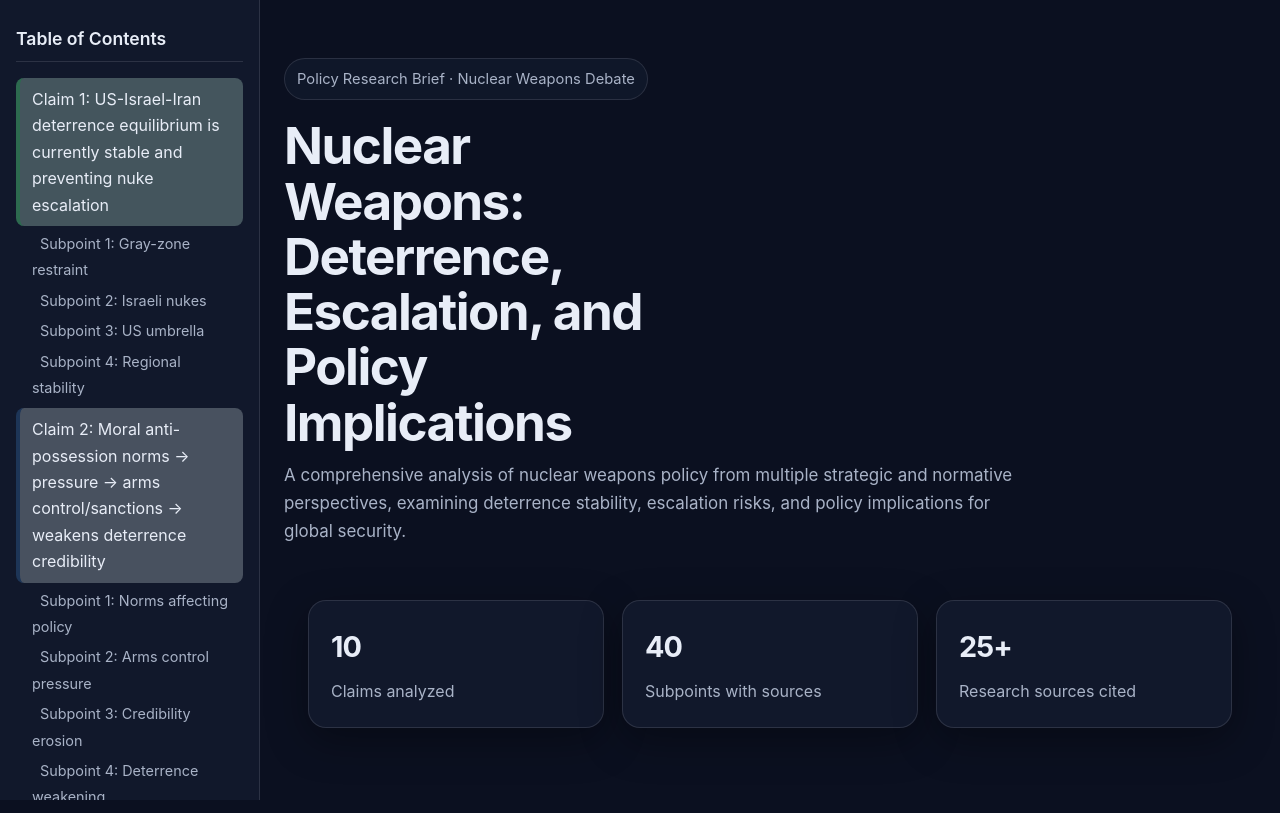
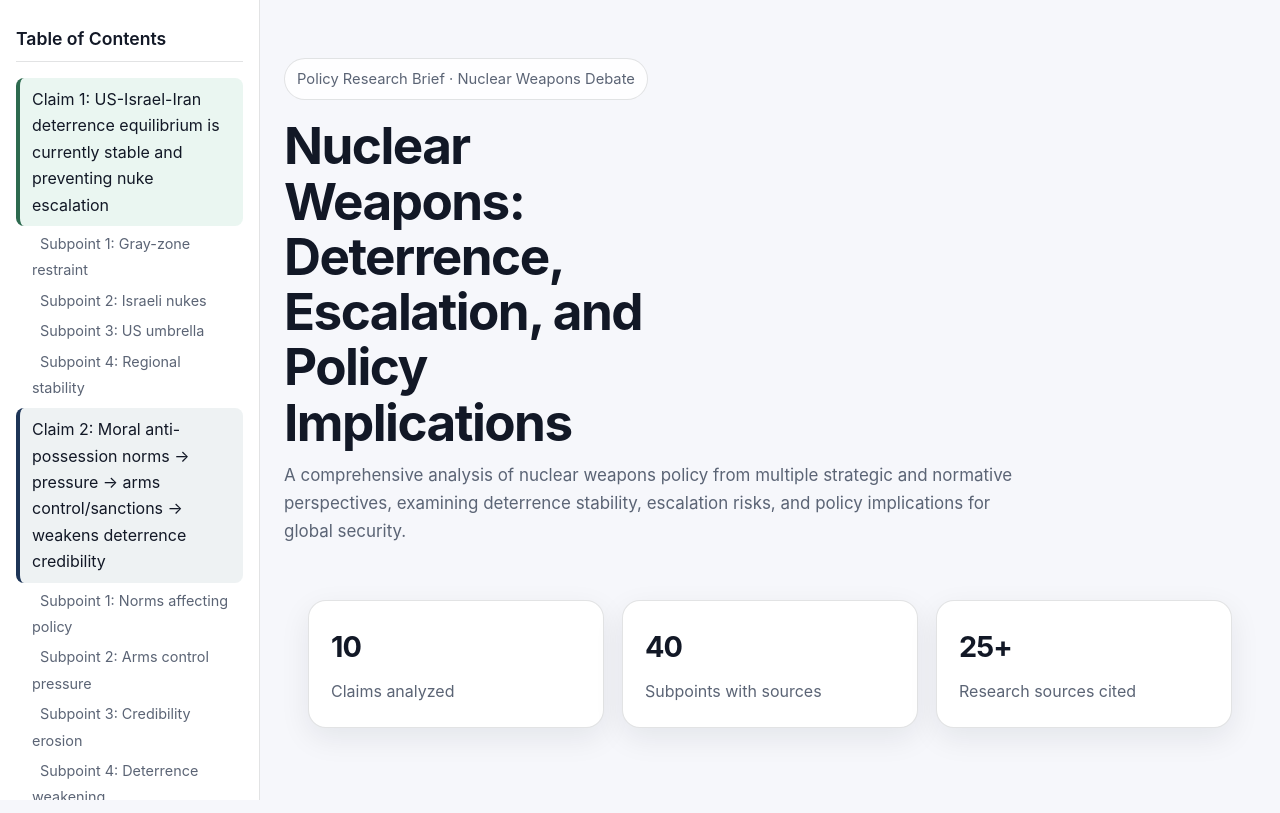
Before and after one commit to wortonxl/nuclear-debate-pages, a plain HTML site: page index.html in a window 1280 px wide. Shown: the top 813 px of the page. Drawn offline with Linux system fonts and the dark colour scheme.

Commit message:
Lock to light mode only — dark version unreadable

```diff
--- a/index.html
+++ b/index.html
@@ -3,7 +3,7 @@
 <head>
   <meta charset="UTF-8" />
   <meta name="viewport" content="width=device-width, initial-scale=1.0" />
-  <meta name="color-scheme" content="light dark" />
+  <meta name="color-scheme" content="light" />
   <title>Nuclear Weapons Debate: Claims and Sources</title>
   <style>
     :root {
@@ -23,20 +23,7 @@
       --sidebar-width: 260px;
     }
 
-    @media (prefers-color-scheme: dark) {
-      :root {
-        --bg: #0b1020;
-        --surface: #11182b;
-        --surface-2: #18213a;
-        --text: #e8edf7;
-        --muted: #a9b3c7;
-        --border: rgba(232, 237, 247, 0.12);
-        --accent: #8aa4ff;
-        --accent-2: #39c5b9;
-        --danger: #ff8f86;
-        --shadow: 0 12px 40px rgba(0, 0, 0, 0.35);
-      }
-    }
+
 
     * { box-sizing: border-box; }
 
```
